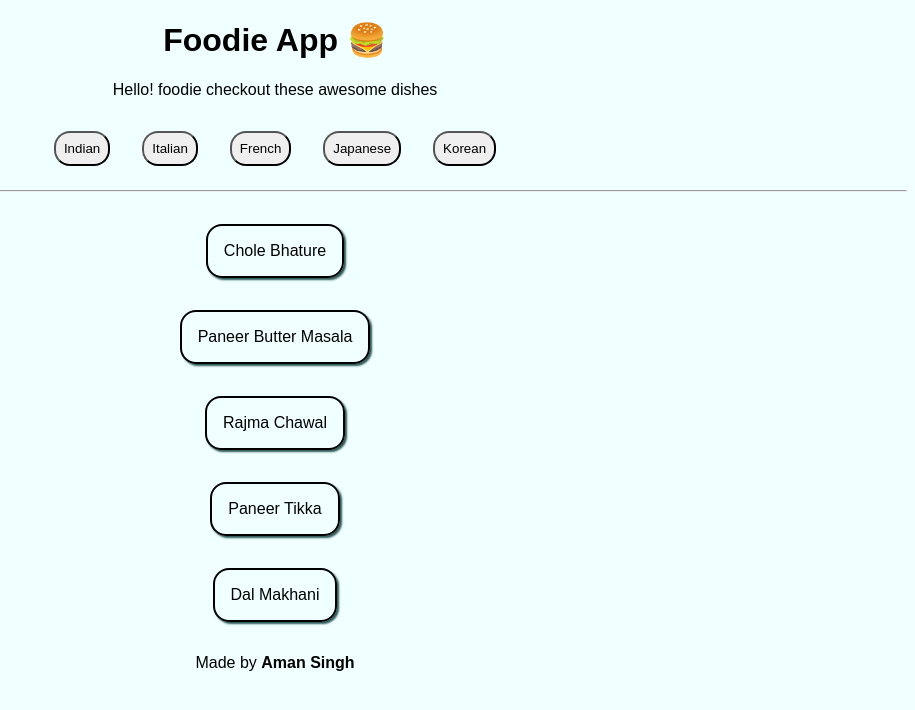
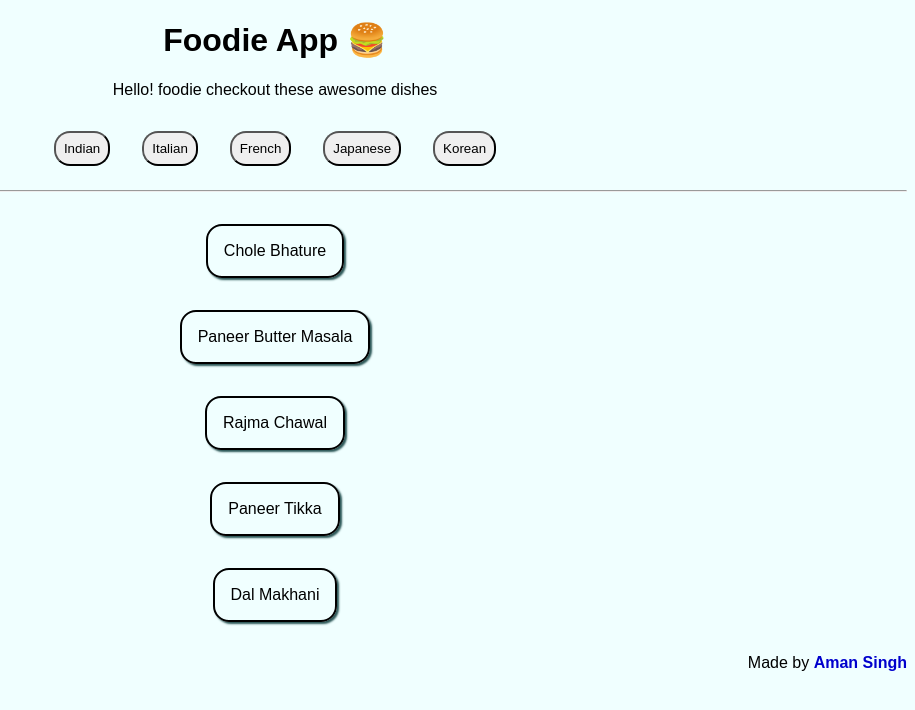
Before and after one commit to aman11s/Foodie-App, a React (Create React App) app: page / in a window 1280 px wide. Shown: the top 710 px of the page, without its empty margins (365-1280 px from the left). Built offline with nearby package versions, Linux system fonts and the light colour scheme.

Commit message:
add : footer

```diff
--- a/src/styles.css
+++ b/src/styles.css
@@ -31,7 +31,10 @@ ul li {
   display: inline-block;
 }
 
-/* footer {
+footer {
   text-align: right;
-  margin-right: 3rem;
-} */
+}
+
+footer strong {
+  color: mediumblue;
+}
```
